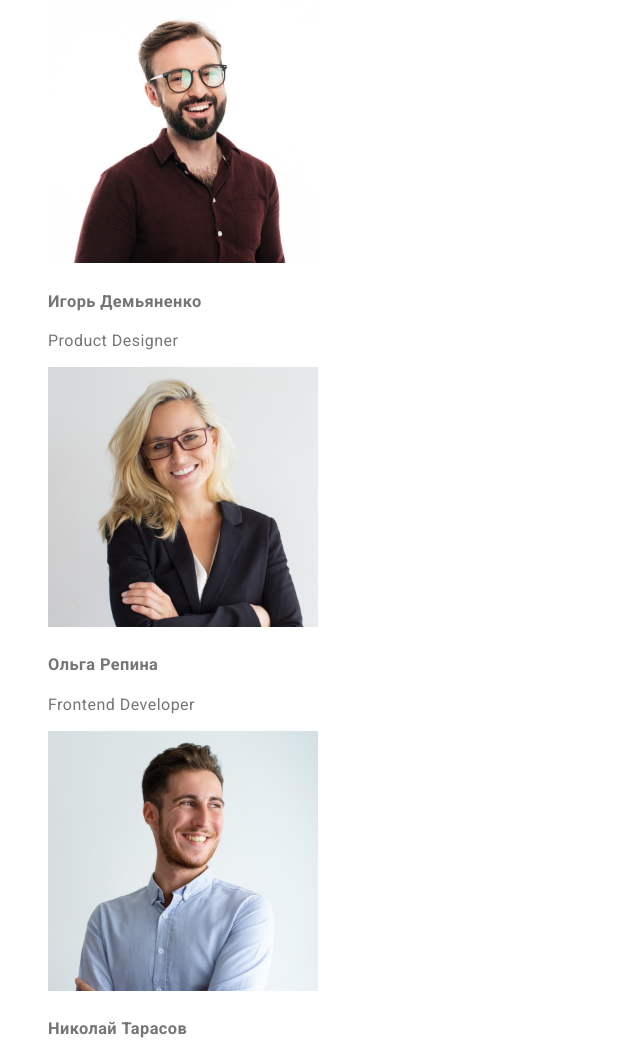
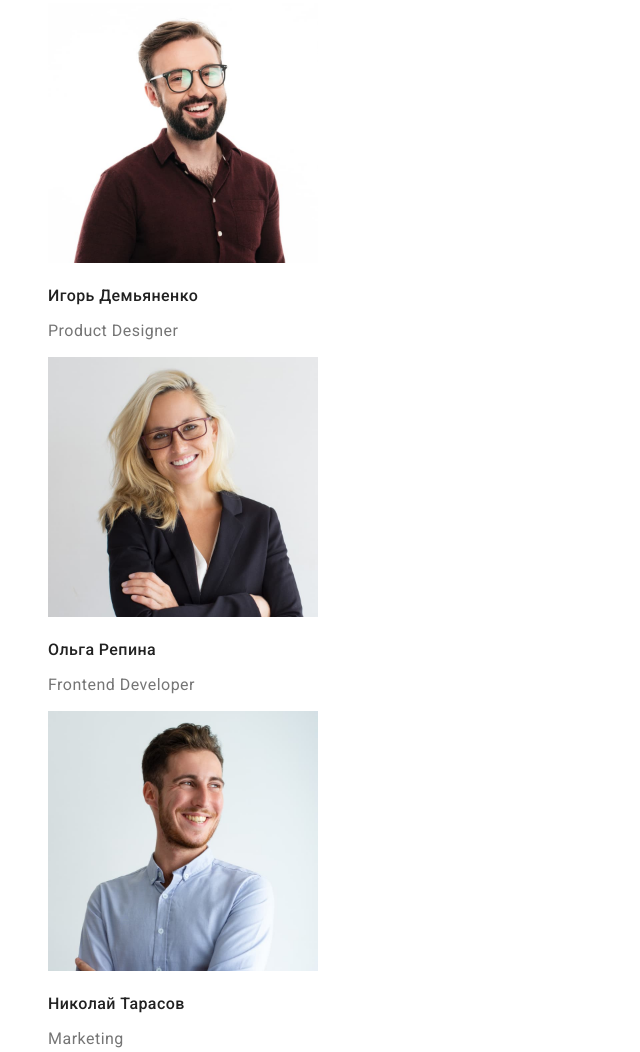
Before and after one commit to Pavel-0610/goit-markup-hw-02, a plain HTML site: page index.html in a window 1280 px wide. Shown: the part 1734-2786 px from the top of the page, without its empty margins (0-640 px from the left). Drawn offline with Linux system fonts and the light colour scheme.

Commit message:
исправления ошибок

```diff
--- a/css/styles.css
+++ b/css/styles.css
@@ -108,7 +108,7 @@ body {
     text-align: center;
 }
 
-.secton-partition {
+.section-partition {
     color: var(--title-text-color);
     font-weight: 500;
     font-size: 16px;
```
Also changed, not shown: index.html (indentation only).
